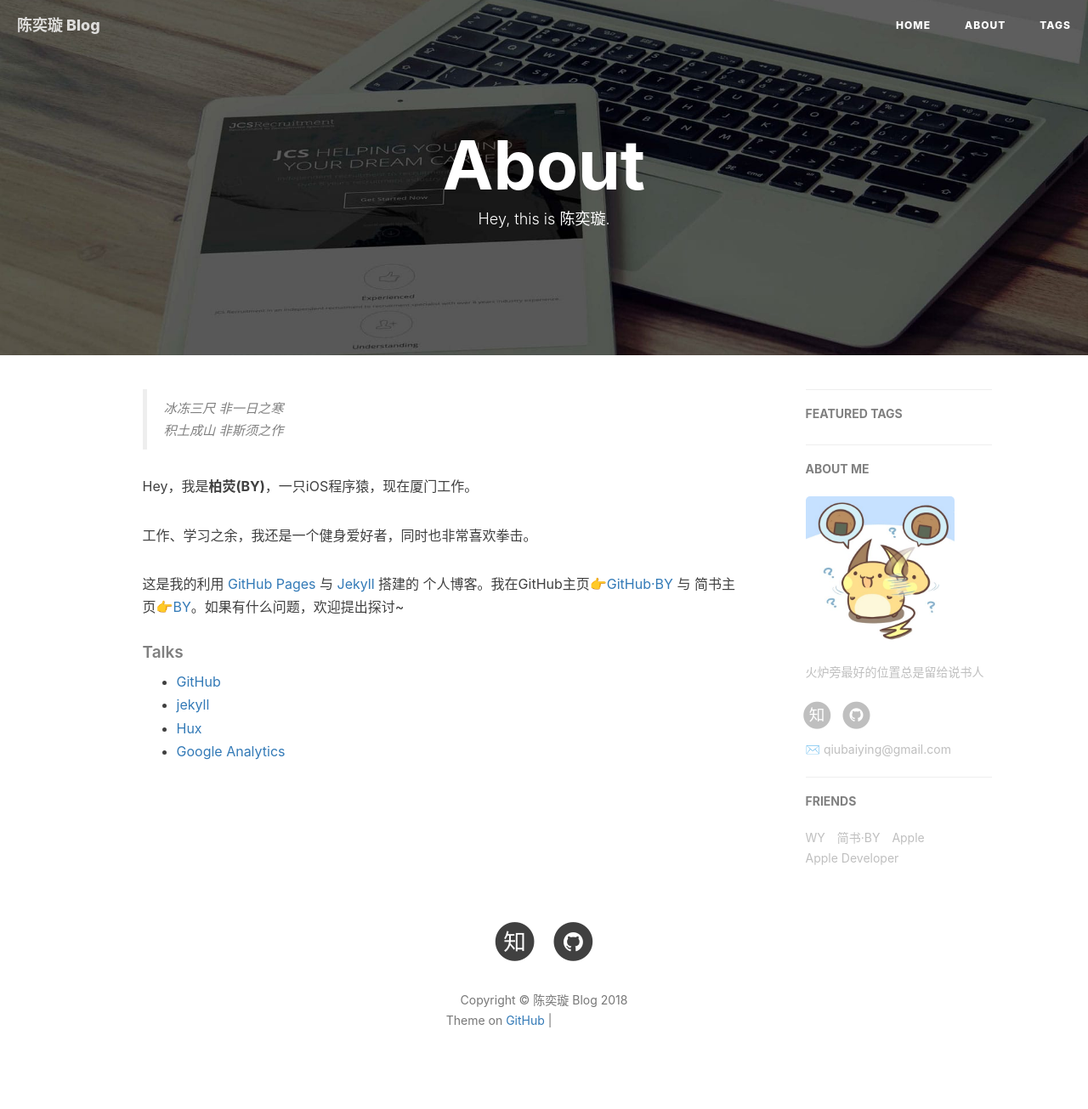
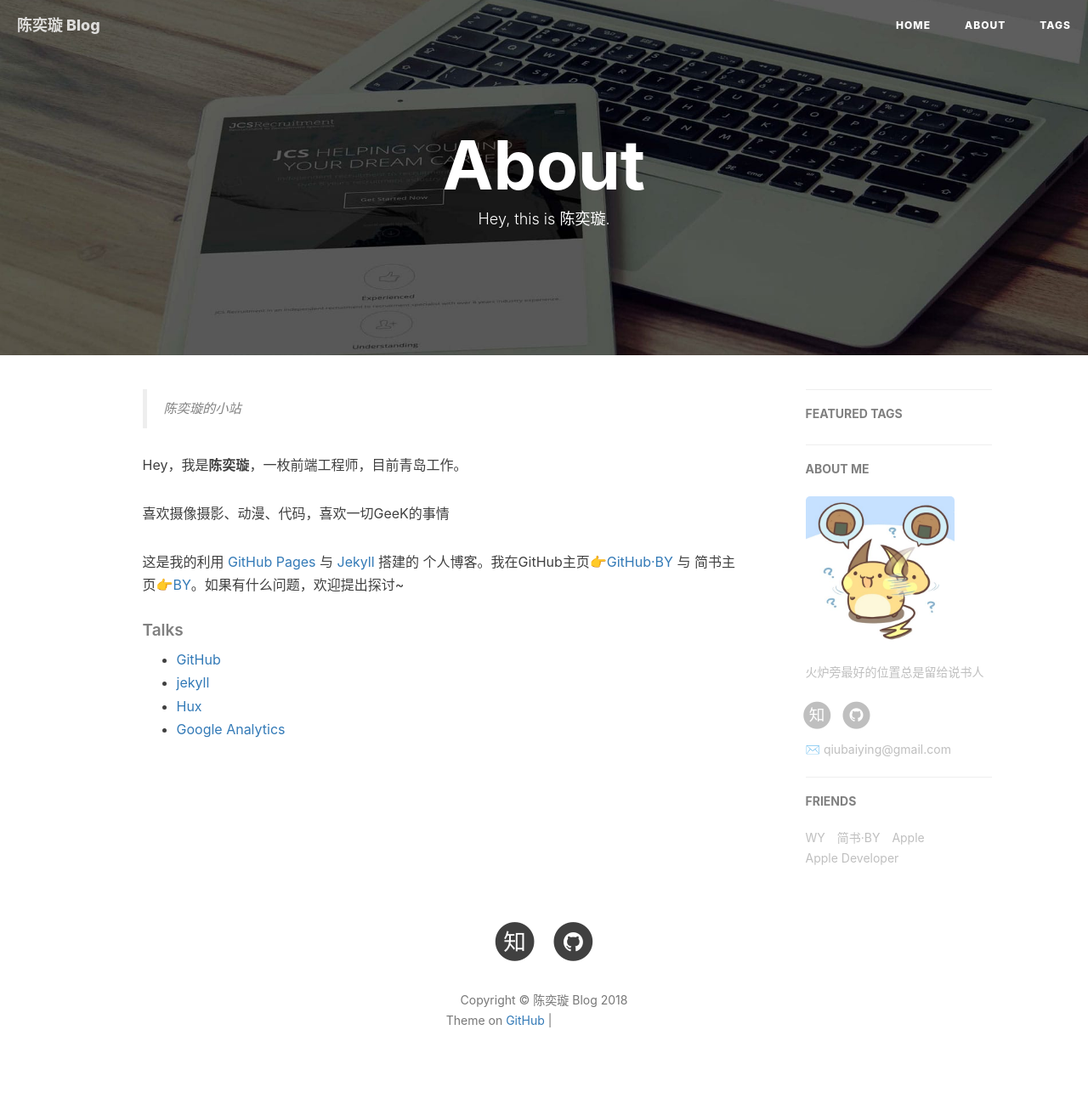
Before and after one commit to yirdoc/yirdoc.github.io, a Jekyll site: the page built from about.html, in a window 1280 px wide. Shown: the whole page at 85% size. Built offline with Jekyll 4.4.1, drawn with Linux system fonts in a browser that asks for light colours; nearby versions of some CDN libraries; comment, search, counter and statistics services are not loaded; grey boxes are pictures that could not be loaded.

Commit message:
Add files via upload

```diff
--- a/about.html
+++ b/about.html
@@ -15,12 +15,12 @@ header-img: "img/post-bg-rwd.jpg"
 <div class="zh post-container">
 
     <!--copied from markdown -->
-    <blockquote><p>冰冻三尺 非一日之寒<br>
-    积土成山 非斯须之作</p></blockquote>
+    <blockquote><p>陈奕璇的小站<br>
+    </p></blockquote>
 
-    <p>Hey，我是<strong>柏荧(BY)</strong>，一只iOS程序猿，现在厦门工作。</p>
+    <p>Hey，我是<strong>陈奕璇</strong>，一枚前端工程师，目前青岛工作。</p>
 
-    <p>工作、学习之余，我还是一个健身爱好者，同时也非常喜欢拳击。</p>
+    <p>喜欢摄像摄影、动漫、代码，喜欢一切GeeK的事情</p>
 
     <p>这是我的利用 <a href="https://pages.github.com/">GitHub Pages</a> 与 <a href="http://jekyll.com.cn/">Jekyll</a> 搭建的 个人博客。我在GitHub主页<a href="https://github.com/qiubaiying">👉GitHub·BY</a> 与 简书主页<a href="https://http://www.jianshu.com/u/e71990ada2fd">👉BY</a>。如果有什么问题，欢迎提出探讨~</p>
 
```
